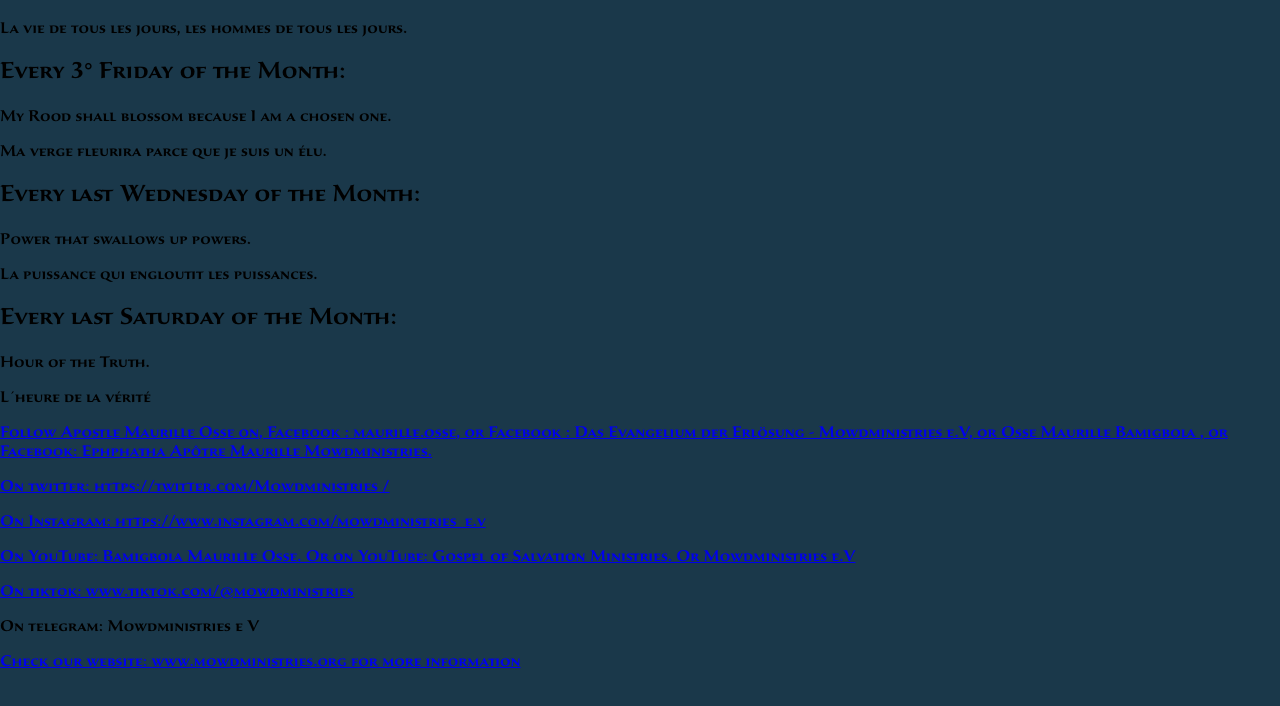
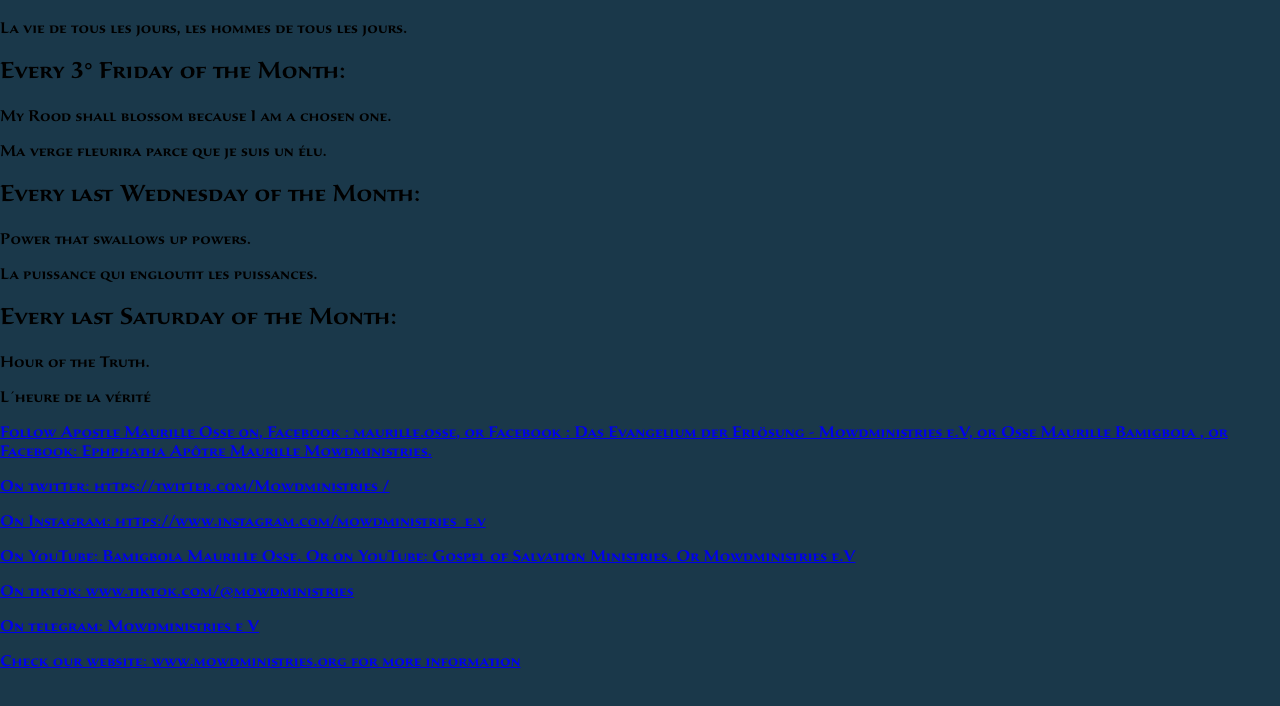
Before and after one commit to Baouldguyd/mowdmin, a React (Create React App) app: page /ministryschedule in a window 1280 px wide. Shown: the part 1534-2240 px from the top of the page. Built offline with nearby package versions, Linux system fonts and the light colour scheme; grey boxes are pictures that could not be loaded.

Commit message:
updated logo

```diff
--- a/src/Components/News/Schedule.jsx
+++ b/src/Components/News/Schedule.jsx
@@ -63,10 +63,11 @@ const Schedule = () => {
           </p>
           </a>
 
-
+          <a href="https://t.me/mowdministriesev">
           <p>
           On telegram: Mowdministries e V
           </p>
+          </a>
 
           <a href="https://www.mowdministries.org">
           <p>
--- a/src/Components/Pages/AboutPage.jsx
+++ b/src/Components/Pages/AboutPage.jsx
@@ -1,5 +1,5 @@
 import React from 'react';
-import mowdlogo from '../../Assets/mowdlogo.jpg'
+import mowdlogo from '../../Assets/newmowdlogo.png'
 
 const AboutPage = () => {
   return (
--- a/src/Components/Sample/Header.jsx
+++ b/src/Components/Sample/Header.jsx
@@ -1,6 +1,6 @@
 import React from 'react'
 import optionsImg from '../../Assets/options.png'
-import ministryLogo from '../../Assets/mowdlogo.jpg'
+import ministryLogo from '../../Assets/newmowdlogo.png'
 
 const Header = () => {
   return (
```
Also changed, not shown: 1 other file (tests, documents, lock files or other folders).
